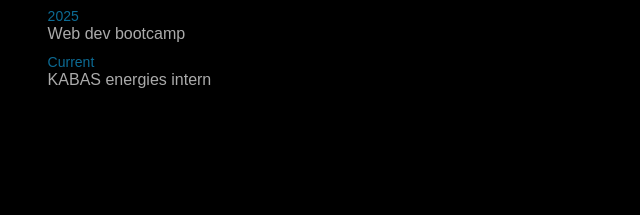
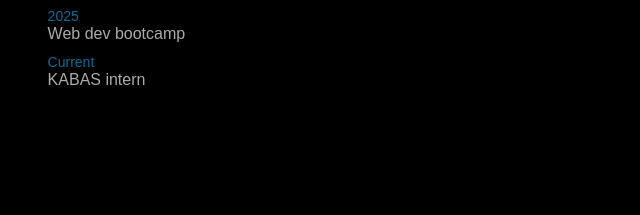
Before and after one commit to ZakiANK04/portfolio, a plain HTML site: page index.html in a window 1280 px wide. Both pictures are taken after a click on the element "Experience". Shown: the part 1284-1499 px from the top of the page, 490-1130 px from the left. Drawn offline with Linux system fonts and the light colour scheme; a script that the page names is missing.

Commit message:
index.html

```diff
--- a/index.html
+++ b/index.html
@@ -66,7 +66,7 @@
                         <li><span>2023</span><br>Machine learning masterclass</li>
                         <li><span>2024</span><br>Video editing and motion graphics mentor</li>
                         <li><span>2025</span><br>Web dev bootcamp</li>
-                        <li><span>Current</span><br>KABAS energies intern</li>
+                        <li><span>Current</span><br>KABAS intern</li>
                     </ul>
                 </div>
                 <div class="tab-contents" id="education">
```
